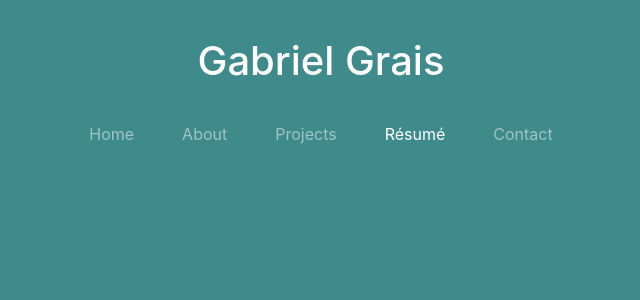
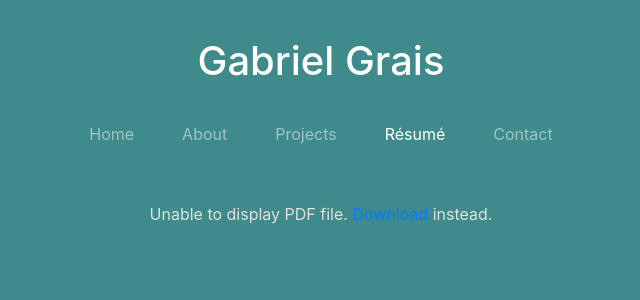
Before and after one commit to Gabgra11/GabrielGraisWebsite, a Flask app: page /resume in a window 1280 px wide. Shown: the top 300 px of the page, without its empty margins (319-959 px from the left). Run offline with Flask 3, Linux system fonts and the light colour scheme.

Commit message:
Populate resume page.

```diff
--- a/templates/resume.html
+++ b/templates/resume.html
@@ -2,4 +2,11 @@
 {% set active_page = 'resume' %}
 
 {% block content %}
+<div class="container mx-auto text-center">
+    <object data="static/media/Gabriel_Grais_Resume.pdf" type="application/pdf" width="1000vw" height="450vh">
+        <p>Unable to display PDF file. <a href="static/media/Gabriel_Grais_Resume.pdf">Download</a> instead.
+        </p>
+    </object>
+</div>
+
 {% endblock %}
```
Also changed, not shown: 1 other file.
